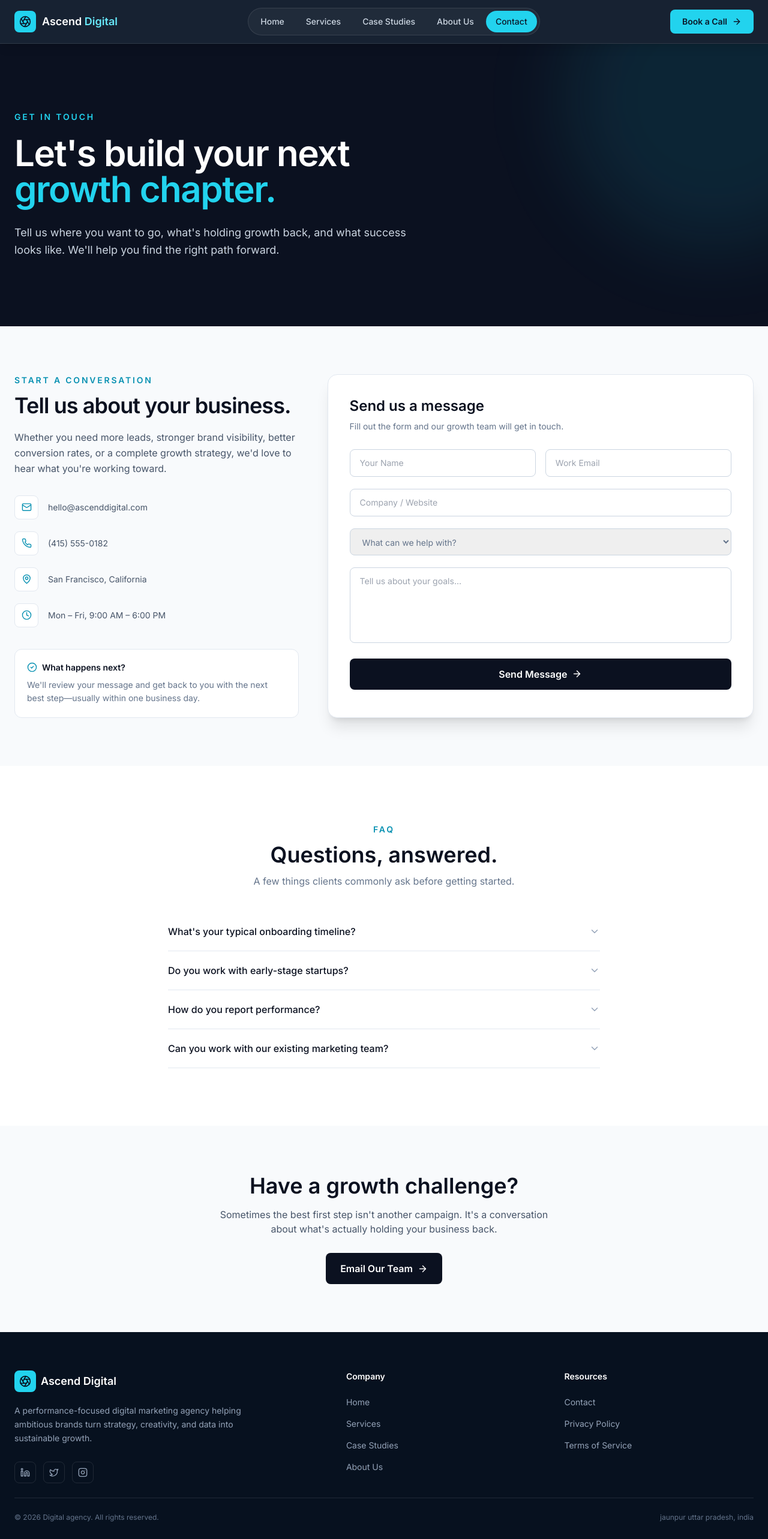
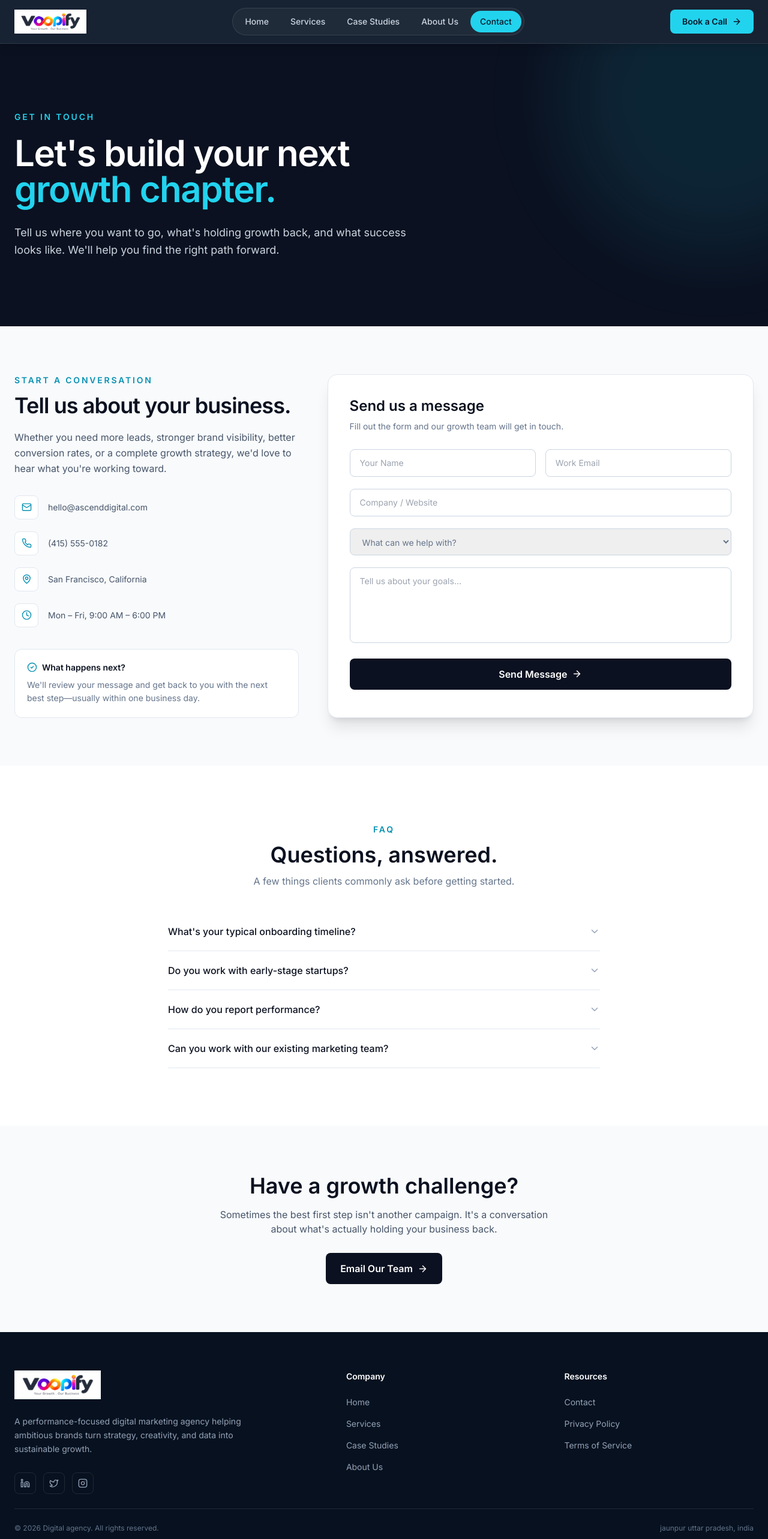
Before and after one commit to Jaysinghgautam/Digital-marketing-, a React (Vite) app: page /contact in a window 1280 px wide. Shown: the top 2566 px of the page at 60% size. Built offline with nearby package versions, Linux system fonts and the light colour scheme.

Commit message:
updated logo

```diff
--- a/src/components/Footer.jsx
+++ b/src/components/Footer.jsx
@@ -33,16 +33,16 @@ export default function Footer() {
       <div className="max-w-7xl mx-auto px-6 py-16">
         <div className="grid gap-12 md:grid-cols-[1.6fr_1fr_1fr]">
           <div>
-            <Link
-              to="/"
-              className="inline-flex items-center gap-2 text-white text-lg font-semibold"
-            >
-              <span className="w-9 h-9 rounded-lg bg-cyan-400 flex items-center justify-center">
-                <Aperture size={20} className="text-[#07111f]" />
-              </span>
-              Ascend Digital
-            </Link>
-
+ <Link
+  to="/"
+  className="inline-flex items-center transition-transform duration-300 hover:scale-105"
+>
+  <img
+    src="/voopify.jpeg"
+    alt="Voopify"
+    className="h-10 w-auto object-contain sm:h-11 md:h-12"
+  />
+</Link>
             <p className="mt-5 text-sm text-slate-400 leading-relaxed max-w-sm">
               A performance-focused digital marketing agency helping ambitious
               brands turn strategy, creativity, and data into sustainable growth.
--- a/src/components/Navbar.jsx
+++ b/src/components/Navbar.jsx
@@ -1,4 +1,4 @@
- import { useState } from "react";
+import { useState } from "react";
 import { NavLink, Link } from "react-router-dom";
 import { Aperture, ArrowRight, Menu, X } from "lucide-react";
 
@@ -18,20 +18,18 @@ export default function Navbar() {
   return (
     <header className="relative sticky top-0 z-50 bg-[#0b1728]/95 backdrop-blur-md border-b border-white/10 shadow-lg">
       <div className="max-w-7xl mx-auto px-5 sm:px-6 h-[72px] flex items-center justify-between">
-
+        {/* Logo */}
         {/* Logo */}
         <NavLink
           to="/"
           onClick={closeMenu}
           className="flex items-center gap-2.5 text-white font-semibold text-lg"
         >
-          <span className="w-9 h-9 rounded-lg bg-cyan-400 flex items-center justify-center">
-            <Aperture size={20} className="text-[#0b1728]" />
-          </span>
-
-          <span>
-            Ascend<span className="text-cyan-300"> Digital</span>
-          </span>
+          <img
+            src="/voopify.jpeg"
+            alt="Voopify"
+            className="h-10 w-auto object-contain"
+          />
         </NavLink>
 
         {/* Desktop Menu */}
```
Also changed, not shown: public/voopify.jpeg (added).
